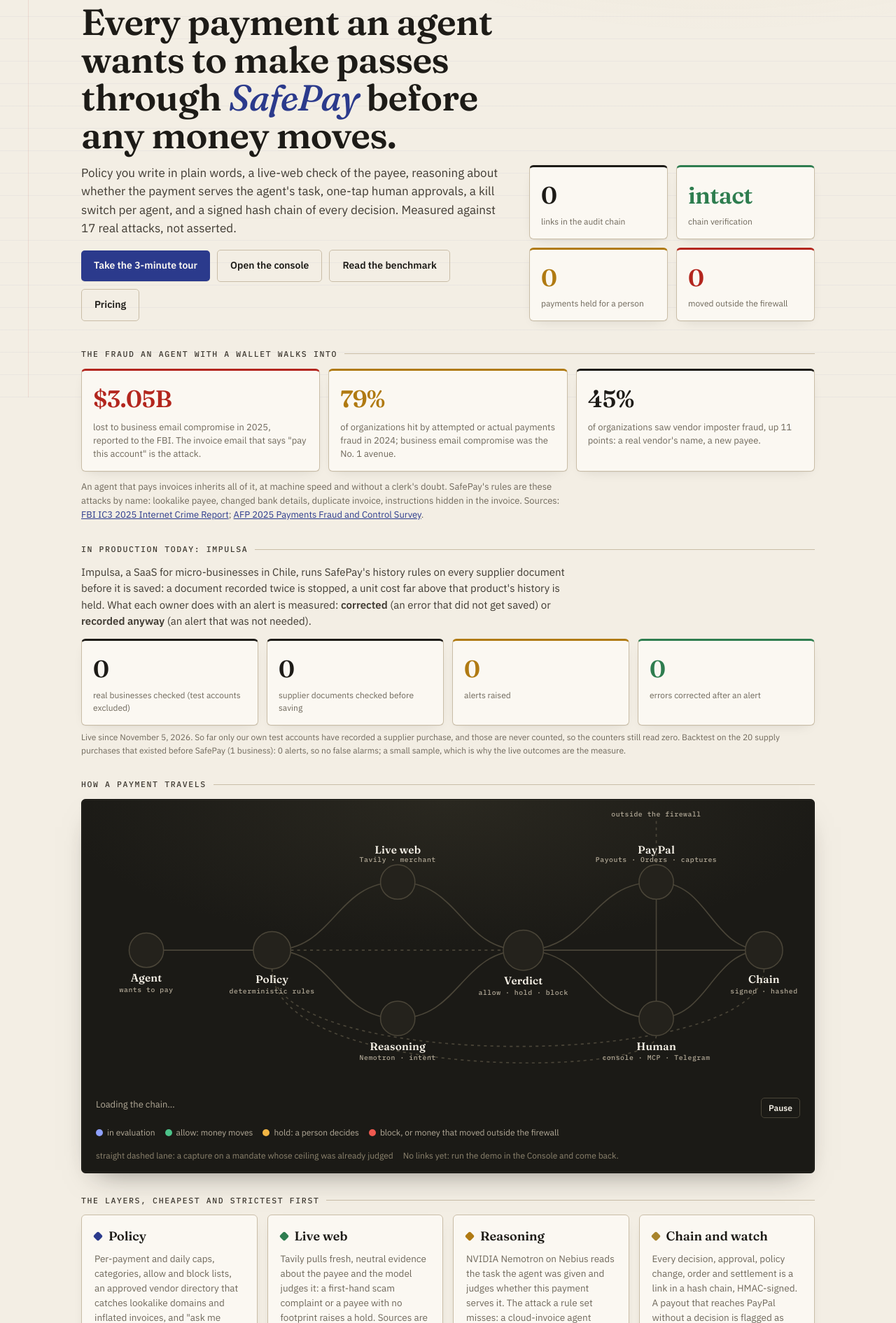
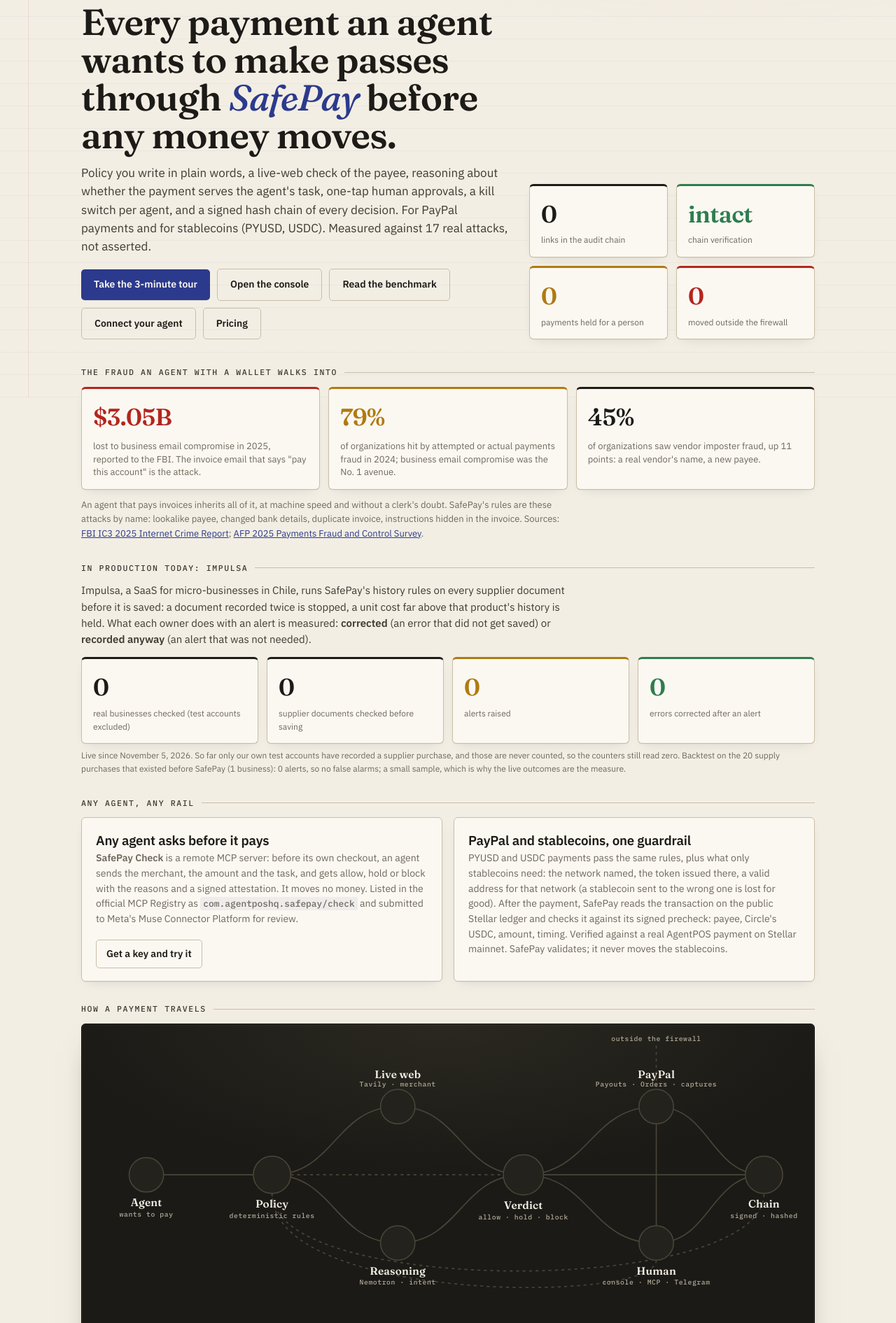
Before and after one commit to NovaCorpAI/safepay, a Flask app: page / in a window 1280 px wide. Shown: the part 232-2123 px from the top of the page at 70% size. Run offline with Flask 3, Linux system fonts and the light colour scheme; data that the repository does not hold is empty.

Commit message:
Home: Any agent, any rail (SafePay Check, stablecoin validation)
Co-Authored-By: Claude Opus 5.5 <noreply@anthropic.com>

```diff
--- a/webapp/templates/home.html
+++ b/webapp/templates/home.html
@@ -5,11 +5,12 @@
   <div>
     <span class="eyebrow">The payables firewall for AI agents</span>
     <h1>Every payment an agent wants to make passes through <span class="fix">SafePay</span> before any money moves.</h1>
-    <p class="lead">Policy you write in plain words, a live-web check of the payee, reasoning about whether the payment serves the agent's task, one-tap human approvals, a kill switch per agent, and a signed hash chain of every decision. Measured against 17 real attacks, not asserted.</p>
+    <p class="lead">Policy you write in plain words, a live-web check of the payee, reasoning about whether the payment serves the agent's task, one-tap human approvals, a kill switch per agent, and a signed hash chain of every decision. For PayPal payments and for stablecoins (PYUSD, USDC). Measured against 17 real attacks, not asserted.</p>
     <div class="cta btns">
       <a class="btn primary" href="/?tour=1" data-tour-start>Take the 3-minute tour</a>
       <a class="btn ghost" href="/console">Open the console</a>
-      <a class="btn ghost" href="https://github.com/NovaCorpAI/safepay#attack-benchmark-proof-not-promise" target="_blank" rel="noopener">Read the benchmark</a>
+      <a class="btn ghost" href="/security">Read the benchmark</a>
+      <a class="btn ghost" href="/connect">Connect your agent</a>
       <a class="btn ghost" href="/pricing">Pricing</a>
     </div>
   </div>
@@ -41,6 +42,21 @@
     <div class="stat ok"><div class="n" data-k="corrected">·</div><div class="l">errors corrected after an alert</div></div>
   </div>
   <p class="note" id="imp-note">Reading the live tallies…</p>
+</section>
+
+<section class="section anyrail">
+  <h2>Any agent, any rail</h2>
+  <div class="grid">
+    <div class="card">
+      <h3>Any agent asks before it pays</h3>
+      <p class="muted" style="font-size:14px"><b>SafePay Check</b> is a remote MCP server: before its own checkout, an agent sends the merchant, the amount and the task, and gets allow, hold or block with the reasons and a signed attestation. It moves no money. Listed in the official MCP Registry as <code>com.agentposhq.safepay/check</code> and submitted to Meta's Muse Connector Platform for review.</p>
+      <div class="btns"><a class="btn ghost" style="text-decoration:none;color:var(--fg);border:1px solid var(--line2);padding:9px 14px;border-radius:5px;font-weight:600;font-size:14px" href="/connect">Get a key and try it</a></div>
+    </div>
+    <div class="card">
+      <h3>PayPal and stablecoins, one guardrail</h3>
+      <p class="muted" style="font-size:14px">PYUSD and USDC payments pass the same rules, plus what only stablecoins need: the network named, the token issued there, a valid address for that network (a stablecoin sent to the wrong one is lost for good). After the payment, SafePay reads the transaction on the public Stellar ledger and checks it against its signed precheck: payee, Circle's USDC, amount, timing. Verified against a real AgentPOS payment on Stellar mainnet. SafePay validates; it never moves the stablecoins.</p>
+    </div>
+  </div>
 </section>
 
 <section class="section">
@@ -83,7 +99,7 @@
     </div>
     <div class="card">
       <h2>Plug it in</h2>
-      <p class="muted" style="font-size:14px">As a library (<code>pip install safepay</code>), as an MCP server any agent can call (seventeen tools), in front of PayPal's own MCP server with one config line (<code>safepay-mcp-proxy</code>), as the approver in front of the PayPal Agent Toolkit, or as this console. Payments go out through PayPal Payouts, or as captures on a budget authorized with PayPal (a mandate), in the sandbox; the host is pinned so no real money can move.</p>
+      <p class="muted" style="font-size:14px">As a library (<code>pip install safepay</code>), as a remote MCP server any agent can call before it pays (<a href="/connect">SafePay Check</a>), as a local MCP server (seventeen tools), in front of PayPal's own MCP server with one config line (<code>safepay-mcp-proxy</code>), as the approver in front of the PayPal Agent Toolkit, or as this console. Payments go out through PayPal Payouts, or as captures on a budget authorized with PayPal (a mandate), in the sandbox; the host is pinned so no real money can move.</p>
       <div class="btns"><a class="btn ghost" style="text-decoration:none;color:var(--fg);border:1px solid var(--line2);padding:9px 14px;border-radius:5px;font-weight:600;font-size:14px" href="https://github.com/NovaCorpAI/safepay#use-it-as-an-mcp-server-any-agent" target="_blank" rel="noopener">MCP setup</a>
         <a class="btn ghost" style="text-decoration:none;color:var(--fg);border:1px solid var(--line2);padding:9px 14px;border-radius:5px;font-weight:600;font-size:14px" href="/console">Try it now</a></div>
     </div>
```
